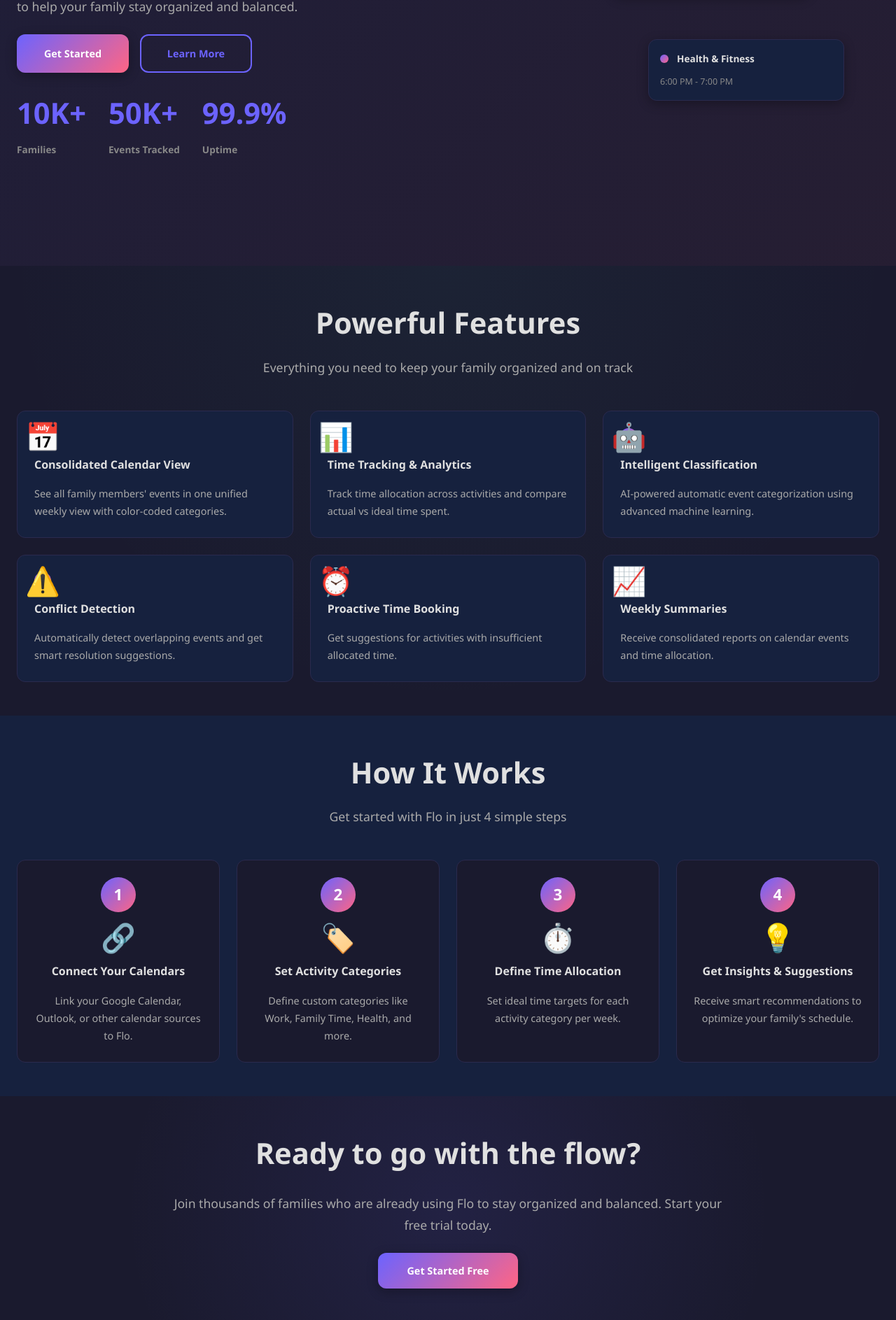
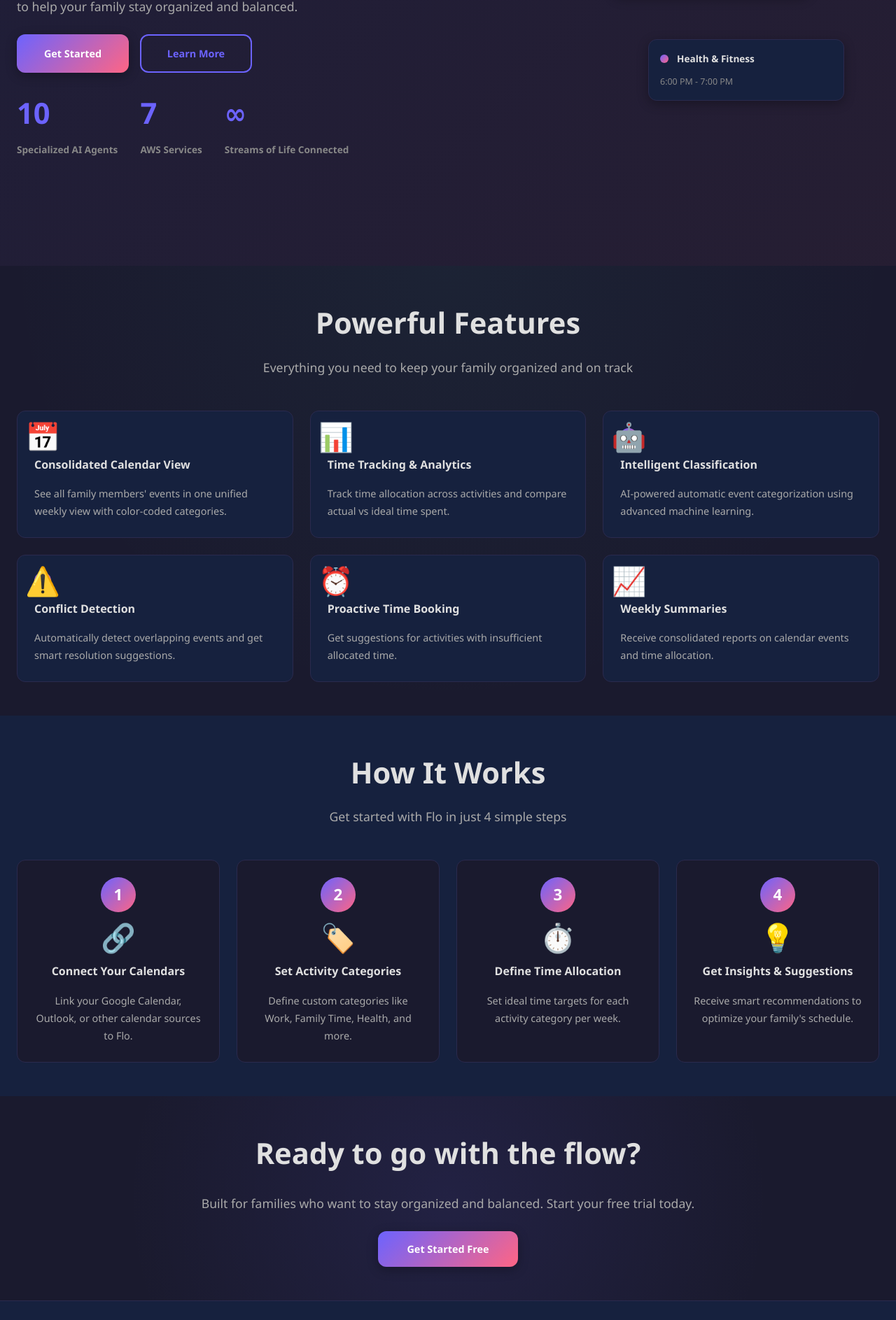
Before and after one commit to anitabirje/lifestream-flo, a React (Vite) app in the folder packages/frontend/: page / in a window 1280 px wide. Shown: the part 420-2307 px from the top of the page at 70% size. Built offline with nearby package versions, Linux system fonts and the light colour scheme.

Commit message:
chore: Update to hero section

```diff
--- a/packages/frontend/src/components/CTASection.tsx
+++ b/packages/frontend/src/components/CTASection.tsx
@@ -13,8 +13,7 @@ export const CTASection: React.FC<CTASectionProps> = ({
       <div className="cta-container">
         <h2 className="cta-headline">Ready to go with the flow?</h2>
         <p className="cta-subheading">
-          Join thousands of families who are already using Flo to stay organized
-          and balanced. Start your free trial today.
+          Built for families who want to stay organized and balanced. Start your free trial today.
         </p>
         <button
           className="btn btn-primary"
--- a/packages/frontend/src/components/HeroSection.tsx
+++ b/packages/frontend/src/components/HeroSection.tsx
@@ -41,16 +41,16 @@ export const HeroSection: React.FC<HeroSectionProps> = ({
 
           <div className="hero-stats">
             <div className="stat">
-              <div className="stat-number">10K+</div>
-              <div className="stat-label">Families</div>
+              <div className="stat-number">10</div>
+              <div className="stat-label">Specialized AI Agents</div>
             </div>
             <div className="stat">
-              <div className="stat-number">50K+</div>
-              <div className="stat-label">Events Tracked</div>
+              <div className="stat-number">7</div>
+              <div className="stat-label">AWS Services</div>
             </div>
             <div className="stat">
-              <div className="stat-number">99.9%</div>
-              <div className="stat-label">Uptime</div>
+              <div className="stat-number">∞</div>
+              <div className="stat-label">Streams of Life Connected</div>
             </div>
           </div>
         </div>
```
